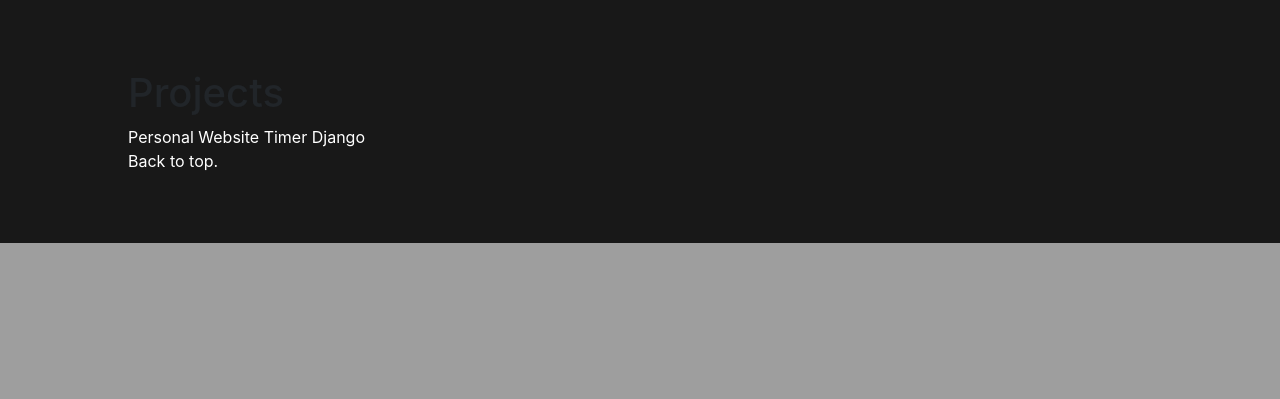
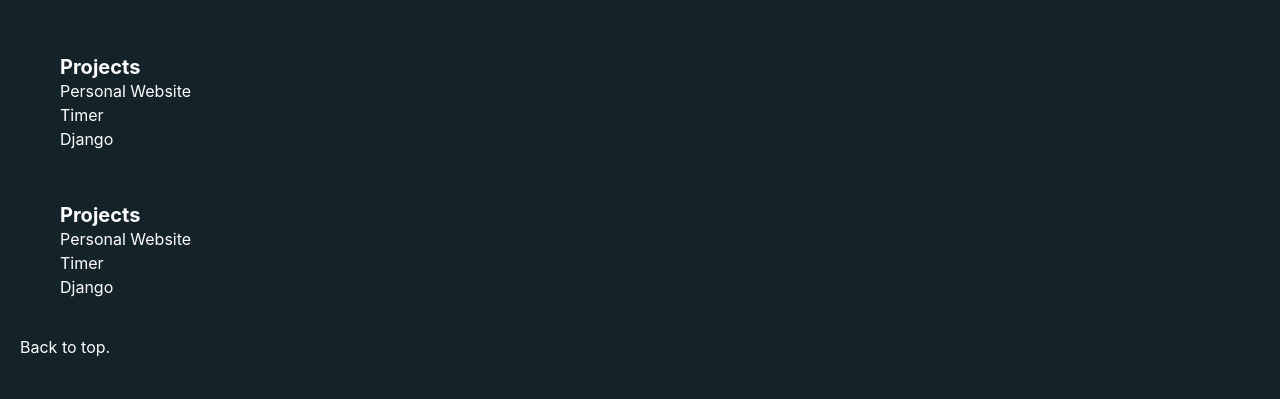
Before and after one commit to DiogoFerreira7/Personal-Website, a Django app: page / in a window 1280 px wide. Shown: the part 801-1200 px from the top of the page. Before the commit the page ends 1044 px from the top, so only its background shows below. Run offline with Django 3.2, Linux system fonts and the light colour scheme; some libraries are stand-ins or nearby versions.

Commit message:
#7 Finished the layout of the top of the footer

```diff
--- a/portfolio/home/static/home/css/base.css
+++ b/portfolio/home/static/home/css/base.css
@@ -11,11 +11,17 @@
 - choose a colour palette
 - projects setting will be the top of the footer make it with few, and then expand
   into having the database provide them with the context into "home.html"
-*/
+- base styles for fonts and line height and other stuff
+- check which styles are constantly repeated and nevere changed add to
+* {
+}
+  */
 
 * {
   text-decoration: none;
   list-style: none;
+  box-sizing: border-box;
+  line-height: 1.5;
 }
 
 /* Body */
@@ -26,7 +32,7 @@
 }
 
 body {
-  box-shadow: inset 0 0 3rem rgba(0, 0, 0, .3);
+  box-shadow: inset 0 0 4rem rgba(0, 0, 0, .4);
 }
 
 /* Links */
@@ -45,14 +51,75 @@
   width: 100vw;
   display: block;
   overflow: hidden;
-  padding: 70px 0;
-  box-sizing: border-box;
-  background-color: #181818;
+  background-color: #14232a;
+  padding: 40px 0 40px;
+  position: relative;
+  color: white;
 }
 
 .footer-inner {
   display: block;
   margin: 0 auto;
-  height: 100%;
-  width: 80%;
+  max-width: 1440px;
+  padding: 0 20px;
+  width: 100%;
+  flex: 1 1 0%;
+  position: relative;
 }
+
+/* Footer Top */
+.footer-top {
+  display: flex;
+  flex-flow: row wrap;
+}
+
+.column {
+  width: 100%;
+  display: block;
+  overflow: hidden;
+}
+
+.column:last-child {
+  flex-grow: 0;
+}
+
+.footer-heading {
+  border: 0;
+  flex-grow: 1;
+  font-size: 20px;
+  font-weight: 700;
+  margin: 0;
+  padding: 0px;
+  text-align: left;
+}
+
+.footer-column-list {
+  list-style-type: none;
+  padding: 0 0 20px;
+  margin: 0;
+  display: block;
+  margin-block-start: 1em;
+  margin-block-end: 1em;
+  margin-inline-start: 0px;
+  margin-inline-end: 0px;
+  padding-inline-start: 40px;
+}
+
+.footer-list-item {
+  position: relative;
+  z-index: 2;
+  display: list-item;
+  text-align: match-parent;
+  list-style-type: none;
+}
+
+.footer-link {
+  display: inherit;
+  border: 0;
+  background-color: transparent;
+  cursor: pointer;
+  position: relative;
+  z-index: 2;
+}
+
+/* Footer Bottom */
--- a/portfolio/home/templates/home/base.html
+++ b/portfolio/home/templates/home/base.html
@@ -23,23 +23,47 @@
             </div>
 
             <!-- Footer -->
-            <div class="footer">
+            <footer class="footer">
                 <div class="footer-inner">
                     <div class="footer-top">
-                        <div class="projects">
-                            <h1 class="footer-heading">Projects</h1>
-                            <a href="#">Personal Website</a>
-                            <a href="#">Timer</a>
-                            <a href="#">Django</a>
+                        <div class="column">
+                            <ul class='footer-column-list'>
+                                <h1 class="footer-heading">Projects</h1>
+                                <li class='footer-list-item'>
+                                    <a class='footer-link' href="#">Personal Website</a>
+                                </li>
+                                <li class='footer-list-item'>
+                                    <a class='footer-link' href="#">Timer</a>
+                                </li>
+                                <li class='footer-list-item'>
+                                    <a class='footer-link' href="#">Django</a>
+                                </li>
+                            </ul>
+                        </div>
+                        <div class="column">
+                            <ul class='footer-column-list'>
+                                <h1 class="footer-heading">Projects</h1>
+                                <li class='footer-list-item'>
+                                    <a class='footer-link' href="#">Personal Website</a>
+                                </li>
+                                <li class='footer-list-item'>
+                                    <a class='footer-link' href="#">Timer</a>
+                                </li>
+                                <li class='footer-list-item'>
+                                    <a class='footer-link' href="#">Django</a>
+                                </li>
+                            </ul>
                         </div>
                     </div>
+
                     <div class="footer-bottom">
                         <div class="top-link">
                             <a href="#top">Back to top.</a>
                         </div>
                     </div>
+
                 </div>
-            </div>
+            </footer>
         </body>
 
         <!-- JS -->
```
Also changed, not shown: 1 other file.
